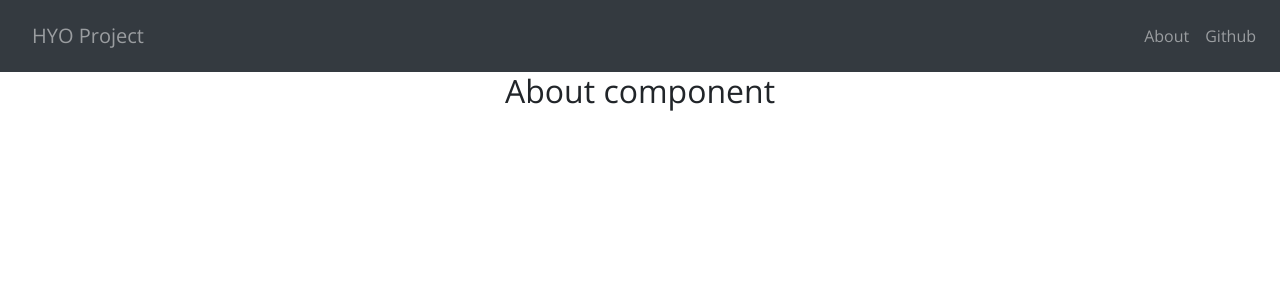
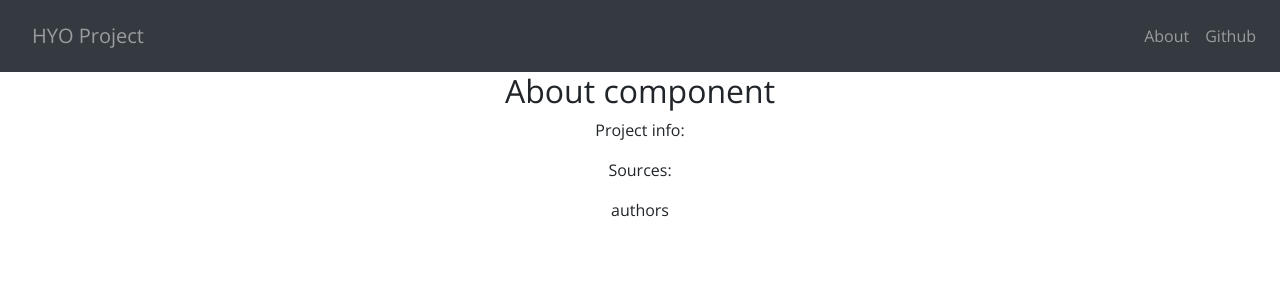
Before and after one commit to hagoraya/HYO-Frontend, a React (Create React App) app: page /about in a window 1280 px wide. Shown: the top 300 px of the page. Built offline with nearby package versions, Linux system fonts and the light colour scheme.

Commit message:
Added about page placeholders

```diff
--- a/src/components/Header/header.js
+++ b/src/components/Header/header.js
@@ -16,7 +16,7 @@ const header = () => {
                             <Nav.Link> <Link to="/about">About</Link></Nav.Link>
                         </Nav.Item>
                         <Nav.Item>
-                            <Nav.Link href="/home">Github</Nav.Link>
+                            <Nav.Link href="https://github.com/hagoraya/HYO-Frontend">Github</Nav.Link>
                         </Nav.Item>
 
                     </Nav>
--- a/src/components/about/about.js
+++ b/src/components/about/about.js
@@ -6,7 +6,9 @@ const about = () => {
         <div>
             <Container>
                 <h2>About component</h2>
-
+                <p>Project info:</p>
+                <p>Sources:</p>
+                <p>authors</p>
             </Container>
         </div>
     )
```
